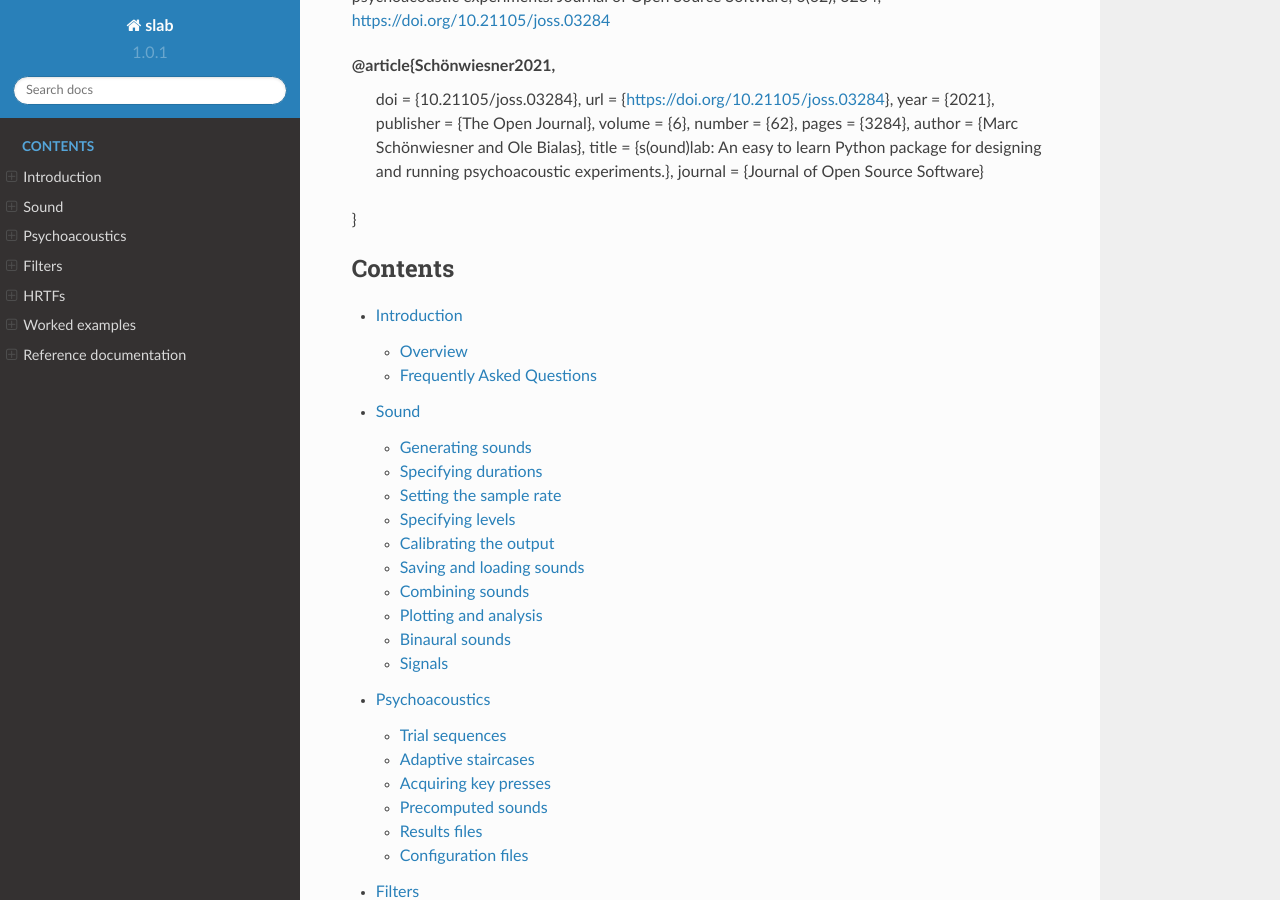
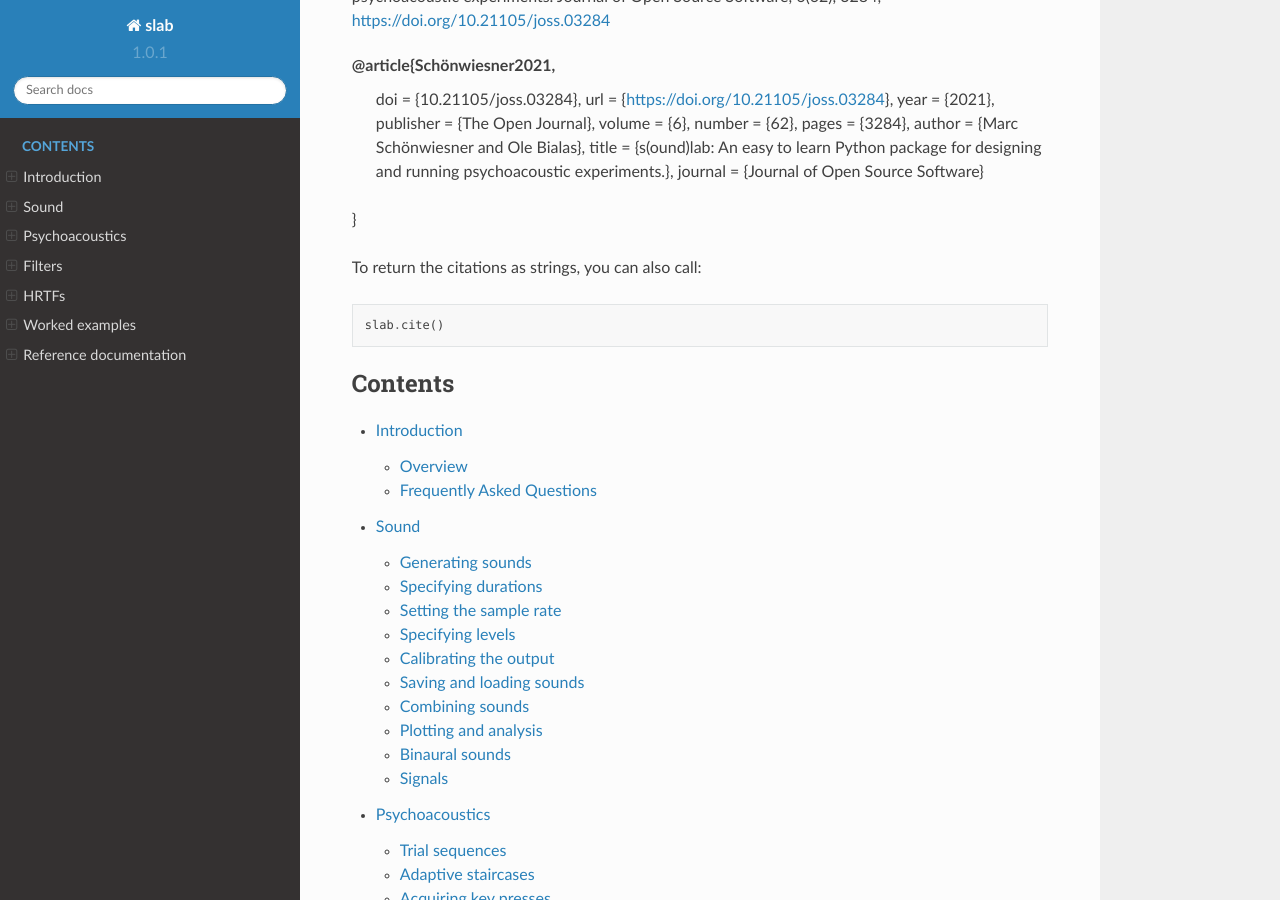
Before and after one commit to DrMarc/slab, a Sphinx documentation site: the page built from docs/index.rst, in a window 1280 px wide and 900 px high, scrolled down 2214 px. Built offline with Sphinx 7.4.7 and the Read the Docs theme 2.0.0, drawn with Linux system fonts in a browser that asks for light colours.

Commit message:
mentioned slab.cite()

```diff
--- a/docs/index.rst
+++ b/docs/index.rst
@@ -74,6 +74,11 @@ Schönwiesner et al., (2021). s(ound)lab: An easy to learn Python package for de
   journal = {Journal of Open Source Software}
 }
 
+To return the citations as strings, you can also call::
+
+    slab.cite()
+
+
 .. toctree::
   :caption: Contents
   :maxdepth: 2
```
